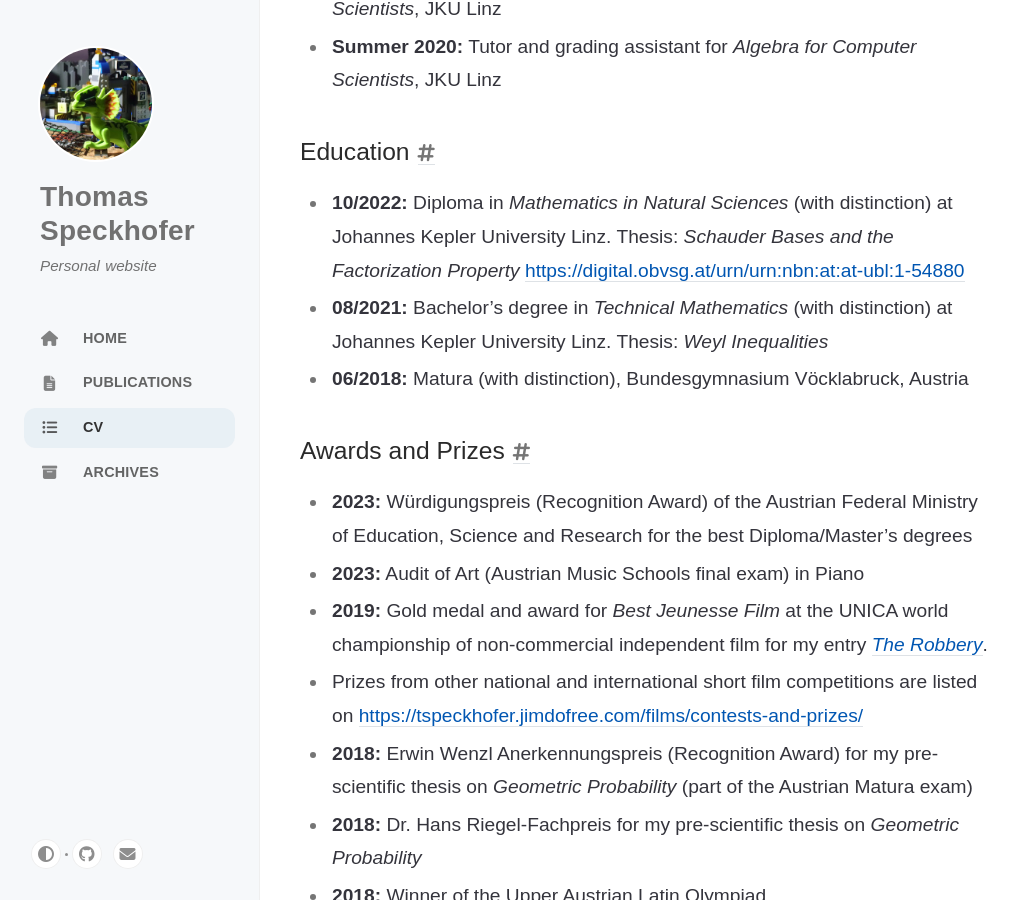
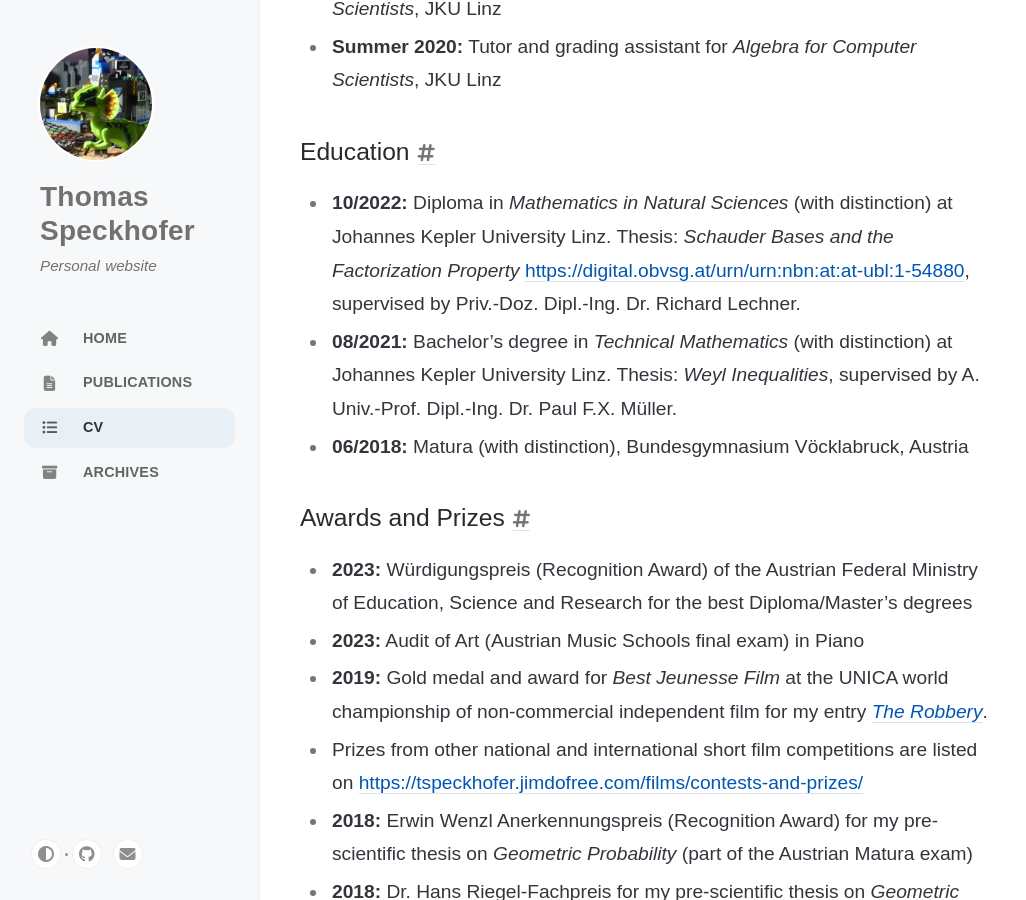
Before and after one commit to speckhofer/speckhofer.github.io, a Jekyll site: the page built from _tabs/cv.md, in a window 1280 px wide and 900 px high, scrolled down 1151 px. Shown: the whole window, without its empty margins (0-1026 px from the left). Built offline with Jekyll 4.4.1, drawn with Linux system fonts in a browser that asks for light colours; cached includes are drawn as plain includes.

Commit message:
Update cv.md

```diff
--- a/_tabs/cv.md
+++ b/_tabs/cv.md
@@ -28,8 +28,8 @@ title: CV
 
 ## Education
 
-- **10/2022:** Diploma in _Mathematics in Natural Sciences_ (with distinction) at Johannes Kepler University Linz. Thesis: _Schauder Bases and the Factorization Property_ [https://digital.obvsg.at/urn/urn:nbn:at:at-ubl:1-54880](https://digital.obvsg.at/urn/urn:nbn:at:at-ubl:1-54880)
-- **08/2021:** Bachelor's degree in _Technical Mathematics_ (with distinction) at Johannes Kepler University Linz. Thesis: _Weyl Inequalities_
+- **10/2022:** Diploma in _Mathematics in Natural Sciences_ (with distinction) at Johannes Kepler University Linz. Thesis: _Schauder Bases and the Factorization Property_ [https://digital.obvsg.at/urn/urn:nbn:at:at-ubl:1-54880](https://digital.obvsg.at/urn/urn:nbn:at:at-ubl:1-54880), supervised by Priv.-Doz. Dipl.-Ing. Dr. Richard Lechner.
+- **08/2021:** Bachelor's degree in _Technical Mathematics_ (with distinction) at Johannes Kepler University Linz. Thesis: _Weyl Inequalities_, supervised by A. Univ.-Prof. Dipl.-Ing. Dr. Paul F.X. Müller.
 - **06/2018:** Matura (with distinction), Bundesgymnasium Vöcklabruck, Austria
 
 ## Awards and Prizes
```
